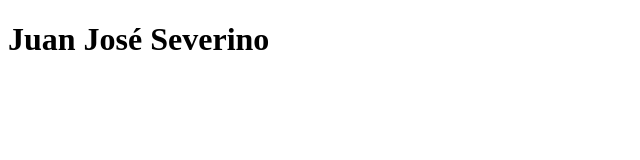
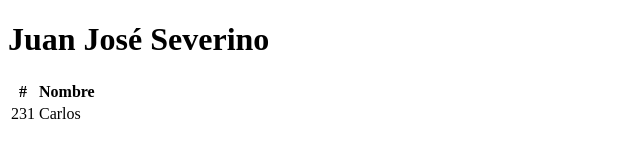
Before and after one commit to JackySeve/desarrollo_web, a plain HTML site: page actividad-1/index.html in a window 1280 px wide. Shown: the whole page, without its empty margins (0-640 px from the left). Drawn offline with Linux system fonts and the light colour scheme.

Commit message:
feat: Se agrega tabla con id y nombre

```diff
--- a/actividad-1/index.html
+++ b/actividad-1/index.html
@@ -8,5 +8,15 @@
 </head>
 <body>
     <h1>Juan José Severino</h1>
+    <table>
+        <thead>
+            <th>#</th>
+            <th>Nombre</th>
+        </thead>
+        <tr>
+            <td>231</td>
+            <td>Carlos</td>
+        </tr>
+    </table>
 </body>
 </html>
```
